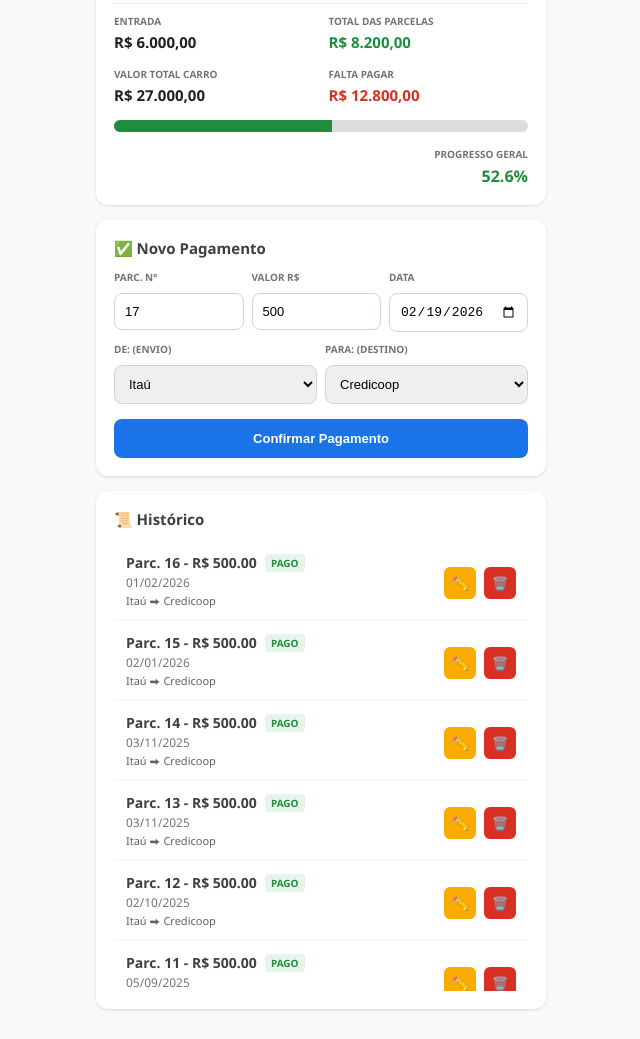
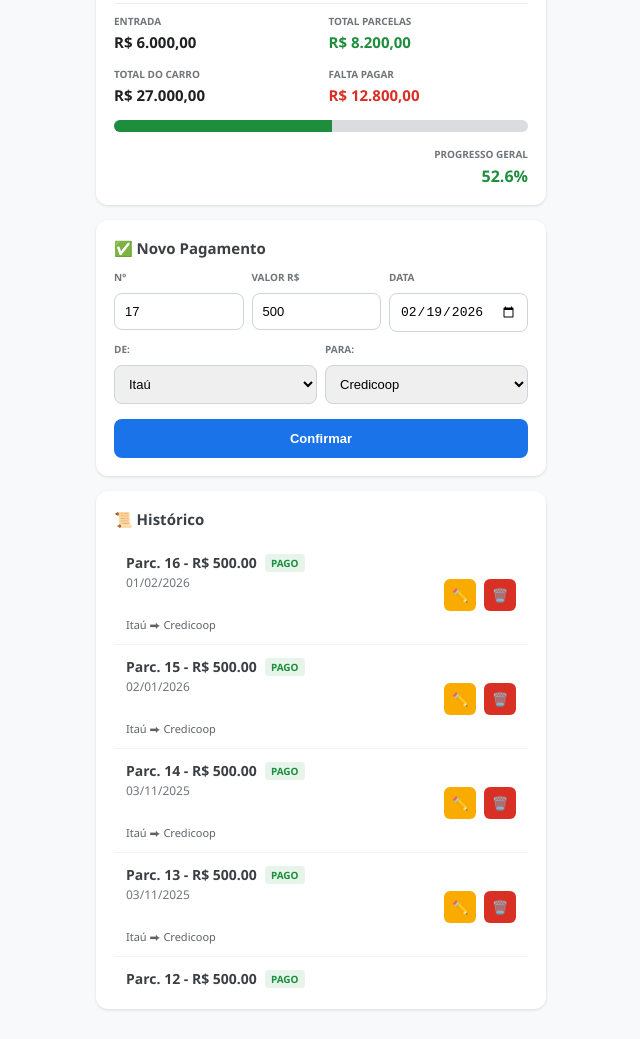
Before and after one commit to rafaeljunks/parceladocarro, a plain HTML site: page index.html in a window 1280 px wide. Shown: the part 146-1185 px from the top of the page, without its empty margins (319-959 px from the left). Drawn offline with Linux system fonts and the light colour scheme.

Commit message:
Add files via upload

```diff
--- a/index.html
+++ b/index.html
@@ -4,13 +4,13 @@
     <meta charset="UTF-8">
     <meta name="viewport" content="width=device-width, initial-scale=1.0">
     <title>Parcelas do Polo</title>
-    <link rel="manifest" href="manifest.json">
+
     <meta name="theme-color" content="#1a73e8">
-<script>
-  if ('serviceWorker' in navigator) {
-    navigator.serviceWorker.register('sw.js');
-  }
-</script>
+    <meta name="apple-mobile-web-app-capable" content="yes">
+    <meta name="apple-mobile-web-app-status-bar-style" content="black-translucent">
+    <link rel="apple-touch-icon" href="https://cdn-icons-png.flaticon.com/512/741/741407.png">
+
+    <link rel="manifest" href='data:application/json,{"name":"Parcelas do Polo","short_name":"PoloApp","start_url":".","display":"standalone","background_color":"#f8f9fa","theme_color":"#1a73e8","icons":[{"src":"https://cdn-icons-png.flaticon.com/512/741/741407.png","sizes":"512x512","type":"image/png"}]}'>
 
     <style>
         :root { --blue: #1a73e8; --green: #1e8e3e; --red: #d93025; --bg: #f8f9fa; --card: #ffffff; --text: #3c4043; }
@@ -21,28 +21,21 @@
         .app-title { font-size: 20px; font-weight: bold; color: #202124; margin-bottom: 5px; display: block; }
         .price-main { font-size: 26px; font-weight: bold; color: var(--blue); }
         .label { font-size: 10px; color: #70757a; text-transform: uppercase; font-weight: bold; display: block; margin-bottom: 4px; }
-
         .resumo-grid { display: grid; grid-template-columns: 1fr 1fr; gap: 15px; margin-top: 10px; border-top: 1px solid #eee; padding-top: 10px; }
         .val-destaque { font-size: 15px; font-weight: bold; color: #202124; }
-
         .progress-container { background: #dadce0; border-radius: 10px; height: 12px; margin: 15px 0; overflow: hidden; }
         .progress-bar { background: var(--green); height: 100%; width: 0%; transition: 1s ease-in-out; }
-
         .form-grid { display: grid; grid-template-columns: 1fr 1fr 1fr; gap: 8px; }
         input, select, button { width: 100%; padding: 10px; margin-top: 5px; border-radius: 8px; border: 1px solid #ced4da; box-sizing: border-box; font-size: 13px; }
         .btn-add { background: var(--blue); color: white; border: none; font-weight: bold; cursor: pointer; margin-top: 15px; padding: 12px; }
-
         .history-list { margin-top: 10px; max-height: 450px; overflow-y: auto; }
         .item { padding: 12px; border-bottom: 1px solid #f1f3f4; display: flex; justify-content: space-between; align-items: center; }
         .item-info { display: flex; flex-direction: column; gap: 2px; flex-grow: 1; }
         .item-header { display: flex; align-items: center; gap: 8px; }
         .item-n { font-weight: bold; font-size: 14px; }
         .badge-pago { background: #e6f4ea; color: var(--green); padding: 2px 6px; border-radius: 4px; font-size: 10px; font-weight: bold; text-transform: uppercase; }
-        .item-route { font-size: 11px; color: #5f6368; }
-        .item-date { font-size: 12px; color: #70757a; }
-
         .actions { display: flex; gap: 8px; margin-left: 10px; }
-        .btn-action { width: 32px; height: 32px; padding: 0; display: flex; align-items: center; justify-content: center; border: none; border-radius: 6px; cursor: pointer; color: white; }
+        .btn-action { width: 32px; height: 32px; border: none; border-radius: 6px; cursor: pointer; color: white; display: flex; align-items: center; justify-content: center; }
         .btn-edit { background: #f9ab00; }
         .btn-del { background: var(--red); }
     </style>
@@ -59,13 +52,12 @@
     <div class="card">
         <div class="resumo-grid">
             <div><span class="label">Entrada</span><div class="val-destaque">R$ 6.000,00</div></div>
-            <div><span class="label">Total das Parcelas</span><div id="total-somente-parcelas" class="val-destaque" style="color: var(--green);">R$ 0,00</div></div>
+            <div><span class="label">Total Parcelas</span><div id="total-somente-parcelas" class="val-destaque" style="color: var(--green);">R$ 0,00</div></div>
         </div>
         <div class="resumo-grid" style="border:none; padding-top: 5px;">
-            <div><span class="label">Valor Total Carro</span><div class="val-destaque">R$ 27.000,00</div></div>
+            <div><span class="label">Total do Carro</span><div class="val-destaque">R$ 27.000,00</div></div>
             <div><span class="label">Falta Pagar</span><div id="valor-restante" class="val-destaque" style="color: var(--red);">R$ 0,00</div></div>
         </div>
-
         <div class="progress-container"><div id="progress-bar" class="progress-bar"></div></div>
         <div style="text-align: right;"><span class="label">Progresso Geral</span><div id="perc-txt" style="font-weight: bold; color: var(--green);">0%</div></div>
     </div>
@@ -73,31 +65,17 @@
     <div class="card">
         <h3 id="form-title" style="margin: 0 0 12px 0; font-size: 15px;">✅ Novo Pagamento</h3>
         <input type="hidden" id="edit-index" value="-1">
-
         <div class="form-grid">
-            <div><label class="label">Parc. Nº</label><input type="number" id="inp-n"></div>
+            <div><label class="label">Nº</label><input type="number" id="inp-n"></div>
             <div><label class="label">Valor R$</label><input type="number" id="inp-v" step="0.01"></div>
             <div><label class="label">Data</label><input type="date" id="inp-data"></div>
         </div>
-
         <div class="form-grid" style="margin-top:10px; grid-template-columns: 1fr 1fr;">
-            <div><label class="label">De: (Envio)</label>
-                <select id="inp-de">
-                    <option value="Itaú">Itaú</option>
-                    <option value="Credicoop">Credicoop</option>
-                    <option value="Nubank">Nubank</option>
-                </select>
-            </div>
-            <div><label class="label">Para: (Destino)</label>
-                <select id="inp-para">
-                    <option value="Credicoop">Credicoop</option>
-                    <option value="Nubank">Nubank</option>
-                    <option value="Itaú">Itaú</option>
-                </select>
-            </div>
+            <div><label class="label">De:</label><select id="inp-de"><option>Itaú</option><option>Credicoop</option><option>Nubank</option></select></div>
+            <div><label class="label">Para:</label><select id="inp-para"><option>Credicoop</option><option>Nubank</option><option>Itaú</option></select></div>
         </div>
         <button id="btn-save" class="btn-add" onclick="salvar()">Confirmar Pagamento</button>
-        <button id="btn-cancel" style="display:none; background:#ccc; margin-top:5px;" onclick="resetForm()">Cancelar Edição</button>
+        <button id="btn-cancel" style="display:none; background:#ccc; margin-top:5px;" onclick="resetForm()">Cancelar</button>
     </div>
 
     <div class="card">
@@ -110,7 +88,8 @@
     const VALOR_TOTAL_CARRO = 27000;
     const ENTRADA = 6000;
 
-    let parcelas = JSON.parse(localStorage.getItem('polo_vFinal_v7')) || [
+    // Histórico completo restaurado
+    let parcelas = JSON.parse(localStorage.getItem('polo_app_vFinal_v8')) || [
         {n: 1, v: 600, de: 'Itaú', para: 'Nubank', d: '2024-10-09'},
         {n: 2, v: 600, de: 'Itaú', para: 'Nubank', d: '2024-11-07'},
         {n: 3, v: 500, de: 'Itaú', para: 'Nubank', d: '2024-12-04'},
@@ -129,45 +108,38 @@
         {n: 16, v: 500, de: 'Itaú', para: 'Credicoop', d: '2026-02-01'}
     ];
 
-    function formatData(d) {
-        if(!d) return "";
-        const p = d.split('-');
-        return `${p[2]}/${p[1]}/${p[0]}`;
-    }
+    function atualizar() {
+        let totalParcelas = parcelas.reduce((s, p) => s + parseFloat(p.v), 0);
+        let totalGeral = totalParcelas + ENTRADA;
+        let falta = VALOR_TOTAL_CARRO - totalGeral;
+        let progresso = (totalGeral / VALOR_TOTAL_CARRO) * 100;
 
-    function atualizar() {
-        let totalPagoEmParcelas = parcelas.reduce((s, p) => s + parseFloat(p.v), 0);
-        let totalGeralPago = totalPagoEmParcelas + ENTRADA;
-        let falta = VALOR_TOTAL_CARRO - totalGeralPago;
-        let progresso = (totalGeralPago / VALOR_TOTAL_CARRO) * 100;
-
-        document.getElementById('total-geral').innerText = `R$ ${totalGeralPago.toLocaleString('pt-BR', {minimumFractionDigits: 2})}`;
-        document.getElementById('total-somente-parcelas').innerText = `R$ ${totalPagoEmParcelas.toLocaleString('pt-BR', {minimumFractionDigits: 2})}`;
+        document.getElementById('total-geral').innerText = `R$ ${totalGeral.toLocaleString('pt-BR', {minimumFractionDigits: 2})}`;
+        document.getElementById('total-somente-parcelas').innerText = `R$ ${totalParcelas.toLocaleString('pt-BR', {minimumFractionDigits: 2})}`;
         document.getElementById('valor-restante').innerText = `R$ ${falta.toLocaleString('pt-BR', {minimumFractionDigits: 2})}`;
         document.getElementById('perc-txt').innerText = (progresso > 100 ? 100 : progresso).toFixed(1) + '%';
         document.getElementById('progress-bar').style.width = (progresso > 100 ? 100 : progresso) + '%';
 
         let html = '';
         [...parcelas].sort((a,b) => b.n - a.n).forEach((p) => {
-            const realIndex = parcelas.indexOf(p);
-            html += `
-                <div class="item">
+            const idx = parcelas.indexOf(p);
+            html += `<div class="item">
                         <div class="item-info">
                             <div class="item-header">
                                 <span class="item-n">Parc. ${p.n} - R$ ${parseFloat(p.v).toFixed(2)}</span>
                                 <span class="badge-pago">PAGO</span>
                             </div>
-                        <span class="item-date">${formatData(p.d)}</span>
-                        <span class="item-route">${p.de} ⮕ ${p.para}</span>
+                            <span style="font-size:12px;color:#70757a">${p.d.split('-').reverse().join('/')}</span><br>
+                            <span style="font-size:11px;color:#5f6368">${p.de} ⮕ ${p.para}</span>
                         </div>
                         <div class="actions">
-                        <button class="btn-action btn-edit" onclick="editar(${realIndex})">✏️</button>
-                        <button class="btn-action btn-del" onclick="remover(${realIndex})">🗑️</button>
+                            <button class="btn-action btn-edit" onclick="editar(${idx})">✏️</button>
+                            <button class="btn-action btn-del" onclick="remover(${idx})">🗑️</button>
                         </div>
                     </div>`;
         });
         document.getElementById('lista').innerHTML = html;
-        localStorage.setItem('polo_vFinal_v7', JSON.stringify(parcelas));
+        localStorage.setItem('polo_app_vFinal_v8', JSON.stringify(parcelas));
         resetForm();
     }
 
@@ -180,14 +152,8 @@
             para: document.getElementById('inp-para').value,
             d: document.getElementById('inp-data').value
         };
-
-        if(!nova.n || isNaN(nova.v) || !nova.d) return alert("Preencha todos os campos!");
-
-        if(idx === -1) {
-            parcelas.push(nova);
-        } else {
-            parcelas[idx] = nova;
-        }
+        if(!nova.n || isNaN(nova.v) || !nova.d) return alert("Erro nos campos!");
+        if(idx === -1) parcelas.push(nova); else parcelas[idx] = nova;
         atualizar();
     }
 
@@ -199,8 +165,7 @@
         document.getElementById('inp-data').value = p.d;
         document.getElementById('inp-de').value = p.de;
         document.getElementById('inp-para').value = p.para;
-
-        document.getElementById('form-title').innerText = "✏️ Editando Parcela " + p.n;
+        document.getElementById('form-title').innerText = "✏️ Editando...";
         document.getElementById('btn-save').innerText = "Salvar";
         document.getElementById('btn-cancel').style.display = "block";
         window.scrollTo(0,0);
@@ -216,15 +181,18 @@
     function resetForm() {
         document.getElementById('edit-index').value = "-1";
         document.getElementById('form-title').innerText = "✅ Novo Pagamento";
-        document.getElementById('btn-save').innerText = "Confirmar Pagamento";
+        document.getElementById('btn-save').innerText = "Confirmar";
         document.getElementById('btn-cancel').style.display = "none";
-
         const ultima = [...parcelas].sort((a,b) => a.n - b.n).pop();
         document.getElementById('inp-n').value = (ultima ? ultima.n + 1 : 1);
         document.getElementById('inp-v').value = 500;
         document.getElementById('inp-data').value = new Date().toISOString().split('T')[0];
     }
 
+    if ('serviceWorker' in navigator) {
+      navigator.serviceWorker.register('data:text/javascript,self.addEventListener("fetch", (e) => e.respondWith(fetch(e.request)));');
+    }
+
     atualizar();
 </script>
 </body>
```
Lines whose indentation alone changed are shown as unchanged.
